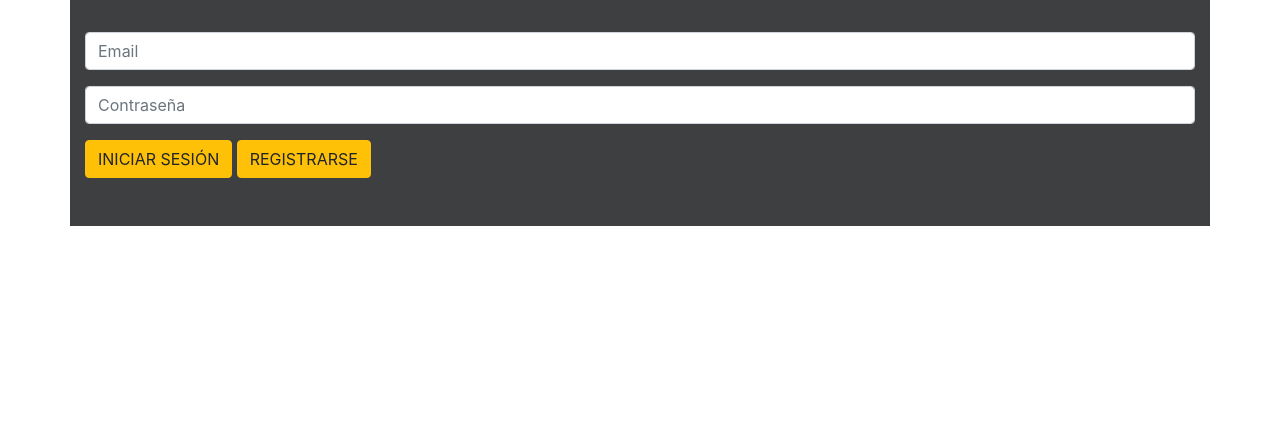
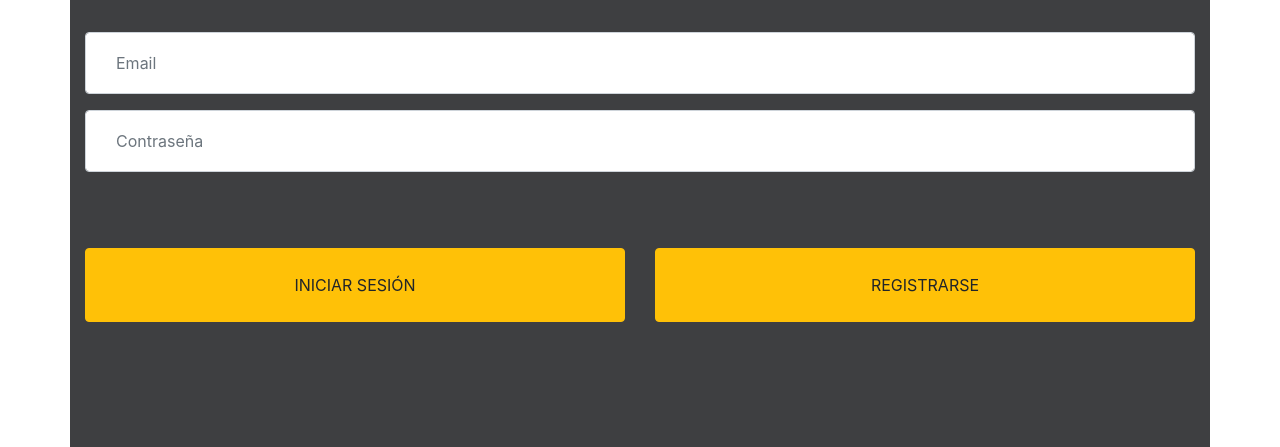
Before and after one commit to CoteVD/TrabajoTransLabCompleto, a website: page index.html in a window 1280 px wide. Shown: the part 566-1013 px from the top of the page. Before the commit the page ends 800 px from the top, so only its background shows below. Drawn offline with nearby package versions, Linux system fonts and the light colour scheme; no server answers.

Commit message:
Arreglo de un problema de login

```diff
--- a/index.html
+++ b/index.html
@@ -25,8 +25,8 @@
       </div>
     </div>
     <div class="container">
-      <div class="row">
-        <h1 class="font-weight-bold mb-5">TRANS-LAB</h1>
+      <div class="row justify-content-center">
+        <h1 class="font-weight-bold ml-0 mb-5">TRANS-LAB</h1>
       </div>
     </div>
     <div class="container">
@@ -38,8 +38,14 @@
           <input type="password" class="form-control" id="password" placeholder="Contraseña">
         </div>
       </form>
-      <button type="button" class="btn btn-warning mb-5" onclick="signIn()">INICIAR SESIÓN</button>
-      <button type="button" class="btn btn-warning mb-5" onclick="signUp()">REGISTRARSE</button>
+      <div class="row">
+        <div class="col-6">
+          <button type="button" class="btn btn-warning p-4" onclick="signIn()">INICIAR SESIÓN</button>
+        </div>
+        <div class="col-6">
+          <button type="button" class="btn btn-warning p-4" onclick="signUp()">REGISTRARSE</button>
+        </div>
+      </div>
     </div>
   </div>
   <div class="container p-0" id="navbarID" style="display: none">
@@ -96,10 +102,10 @@
         </div>
       </div>
       <div class="row">
-          <div class="col-9">
-            <button type="button" class="btn text-light btn-warning" onclick="logOut()">SALIR</button>
-          </div>
+        <div class="col-9">
+          <button type="button" class="btn text-light btn-warning" onclick="logOut()">SALIR</button>
         </div>
+      </div>
     </div>
     <div class="container" id="userProfile" style="display: none">
       <div class="row justify-content-center" id="profilePhotoContainer">
--- a/src/css/style.css
+++ b/src/css/style.css
@@ -1,6 +1,16 @@
 #authentication{
   background-color: #3E3F41;
-  height: 100%;
+  width: 100%;
+}
+
+.btn{
+  width:100%;
+  margin-top: 60px;
+  margin-bottom: 125px;
+}
+
+#email, #password {
+  padding: 30px;
 }
 
 h1{
--- a/src/js/DOM.js
+++ b/src/js/DOM.js
@@ -1,11 +1,3 @@
-goUser = () => {
-  userProfile.style.display = 'block';
-  buttons.style.display = 'none';
-  FAQ.style.display = 'none';
-  balance.style.display = 'none';
-  balanceCalculator.style.display = 'none';
-}
-
 goBalance = () => {
   userProfile.style.display = 'none';
   buttons.style.display = 'none';
--- a/src/js/login.js
+++ b/src/js/login.js
@@ -21,7 +21,7 @@ window.onload = () => {
 signUp = () => {
   const emailValue = email.value;
   const passwordValue = password.value;
-  if(passwordValue.length <= 8){
+  if (passwordValue.length <= 8) {
     firebase.auth().createUserWithEmailAndPassword(emailValue, passwordValue)
       .then(() => {
         alert('Usuario registrado con éxito.');
--- a/src/js/user.js
+++ b/src/js/user.js
@@ -9,9 +9,16 @@ var config = {
 firebase.initializeApp(config);
 
 //Datos del user para imprimir el email y mostrar la foto
+goUser = () => {
+  userProfile.style.display = 'block';
+  buttons.style.display = 'none';
+  FAQ.style.display = 'none';
+  balance.style.display = 'none';
+  balanceCalculator.style.display = 'none';
+
+  //Datos del user para imprimir el email y mostrar la foto
   const user = firebase.auth().currentUser;
   let email, photoUrl, uid;
-
   if (user != null) {
     email = user.email;
     photoUrl = user.photoURL;
@@ -19,6 +26,7 @@ if (user != null) {
   }
   //Se imprime en la página
   document.getElementById('userEmail').innerHTML = email;
+}
 
 //Se guardan las tarjetas en Firebase y se imprimen en la página
 //Dandole un ID a las tarjetas a través del órden de inscripción
```
Lines whose indentation alone changed are shown as unchanged.
